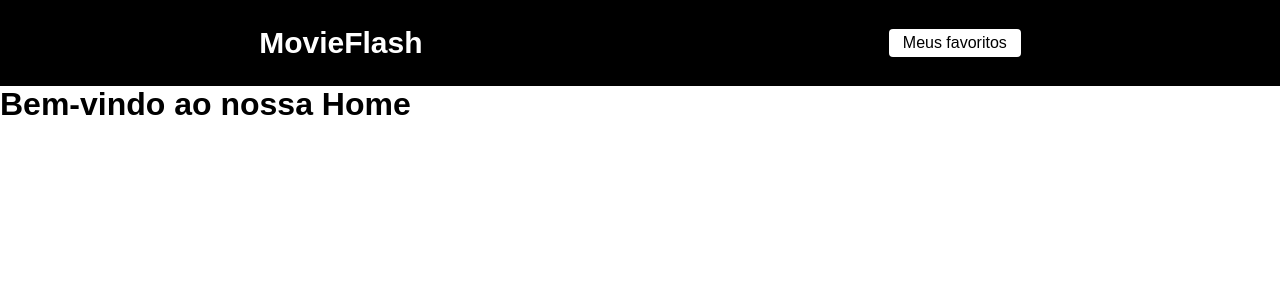
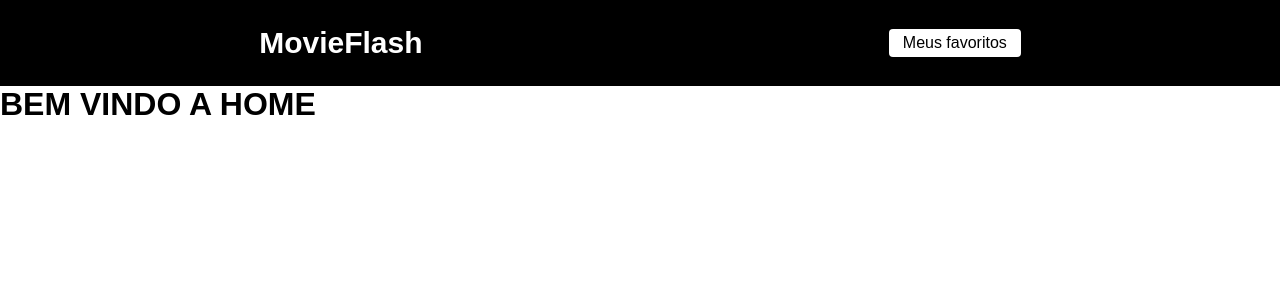
Before and after one commit to lucaslobatob/movieflash, a React (Create React App) app: page / in a window 1280 px wide. Shown: the top 300 px of the page. Built offline with nearby package versions, Linux system fonts and the light colour scheme; no server answers.

Commit message:
Created useEffect and useState for using API

```diff
--- a/src/pages/Home/Home.js
+++ b/src/pages/Home/Home.js
@@ -1,15 +1,17 @@
-import { useEffect, useState } from "react";
-import api from "../../../services/api";
+import { useEffect, useState} from 'react';
+import api from '../../services/api';
 
-function Home() {
+// URL DA API: /movie/now_playing?api_key=6648f19b8f09e1fc8d551f5926a5fcb3&language=pt-BR
 
+function Home(){
   const [filmes, setFilmes] = useState([]);
 
-    useEffect(() => {
 
-        async function loadingFilmes() {
+  useEffect(()=>{
+
+    async function loadFilmes(){
       const response = await api.get("movie/now_playing", {
-                params: {
+        params:{
          api_key: "6648f19b8f09e1fc8d551f5926a5fcb3",
          language: "pt-BR",
          page: 1,
@@ -17,13 +19,16 @@ function Home() {
       })
 
       console.log(response.data.results);
+
     }
 
-        loadingFilmes();
+    loadFilmes();
+
   }, [])
-    return (
+
+  return(
     <div>
-            <h1>Bem-vindo ao nossa Home</h1>
+      <h1>BEM VINDO A HOME</h1>
     </div>
   )
 }
```
Lines whose indentation alone changed are shown as unchanged.
